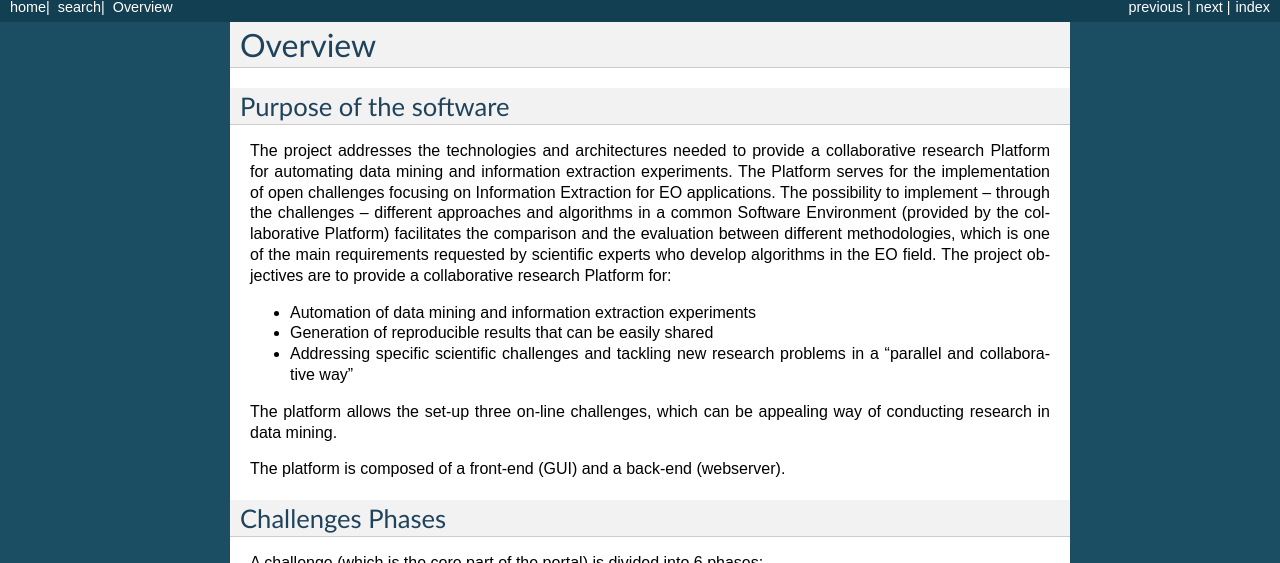
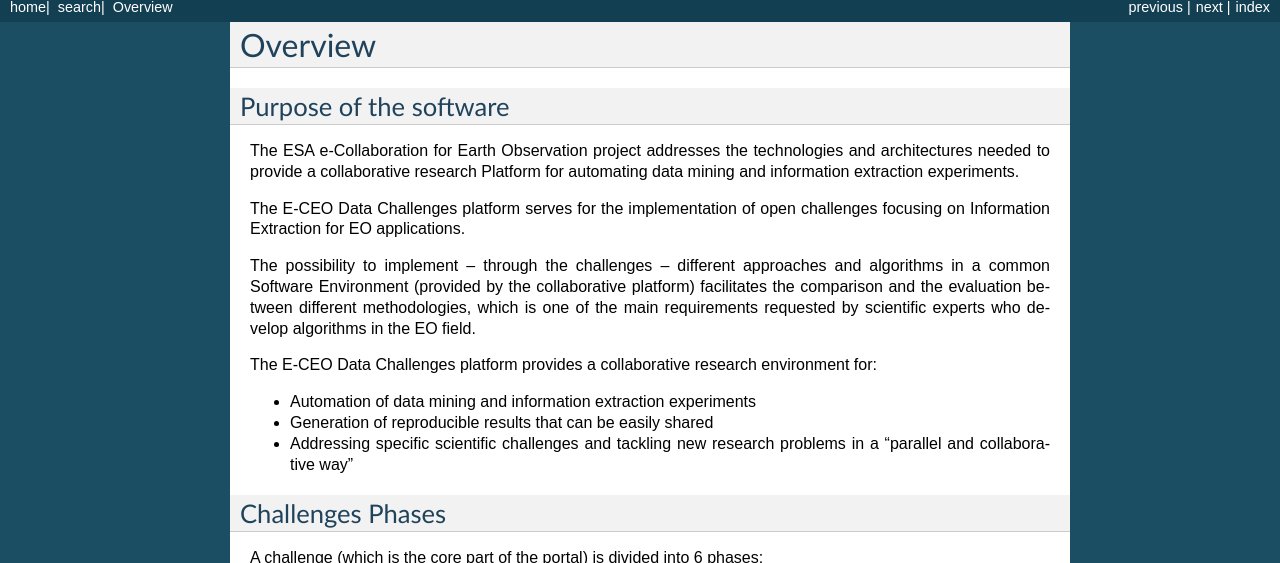
Before and after one commit to Terradue/doc-challenges, a Sphinx documentation site: the page built from source/overview.rst, in a window 1280 px wide and 900 px high, cut to the strip 337-900 px from the top of the window. Built offline with Sphinx 7.4.7, drawn with Linux system fonts in a browser that asks for light colours; some of the changed text lies outside the part shown.

Commit message:
Update overview.rst

```diff
--- a/source/overview.rst
+++ b/source/overview.rst
@@ -13,26 +13,21 @@
 Purpose of the software
 -----------------------
 
-The project addresses the technologies and architectures needed to
-provide a collaborative research Platform for automating data mining and
-information extraction experiments. The Platform serves for the
-implementation of open challenges focusing on Information Extraction for
-EO applications. The possibility to implement – through the challenges –
-different approaches and algorithms in a common Software Environment
-(provided by the collaborative Platform) facilitates the comparison and
-the evaluation between different methodologies, which is one of the main
-requirements requested by scientific experts who develop algorithms in
-the EO field. The project objectives are to provide a collaborative
-research Platform for:
+The ESA e-Collaboration for Earth Observation project addresses the technologies and architectures needed to
+provide a collaborative research Platform for automating data mining and information extraction experiments.
 
-- Automation of data mining and information extraction experiments
-- Generation of reproducible results that can be easily shared
-- Addressing specific scientific challenges and tackling new research problems in a “parallel and collaborative way”
+The E-CEO Data Challenges platform serves for the implementation of open challenges focusing on Information Extraction for
+EO applications.
 
-The platform allows the set-up three on-line challenges, which can be
-appealing way of conducting research in data mining.
+The possibility to implement – through the challenges – different approaches and algorithms in a common Software Environment
+(provided by the collaborative platform) facilitates the comparison and the evaluation between different methodologies, which is one of the main
+requirements requested by scientific experts who develop algorithms in the EO field.
 
-The platform is composed of a front-end (GUI) and a back-end (webserver).
+The E-CEO Data Challenges platform provides a collaborative research environment for:
+
+* Automation of data mining and information extraction experiments
+* Generation of reproducible results that can be easily shared
+* Addressing specific scientific challenges and tackling new research problems in a “parallel and collaborative way”
 
 Challenges Phases
 -----------------
@@ -89,8 +84,12 @@
 Challenges User Roles
 ---------------------
 
-The software can be use by 4 type of users: Participants, Initiators,
-Evaluators, Administrators.
+The software can be use by 4 type of users:
+
+* Participants
+* Initiators
+* Evaluators
+* Administrators.
 
 Challenge **participants** will use the platform to:
 
```
